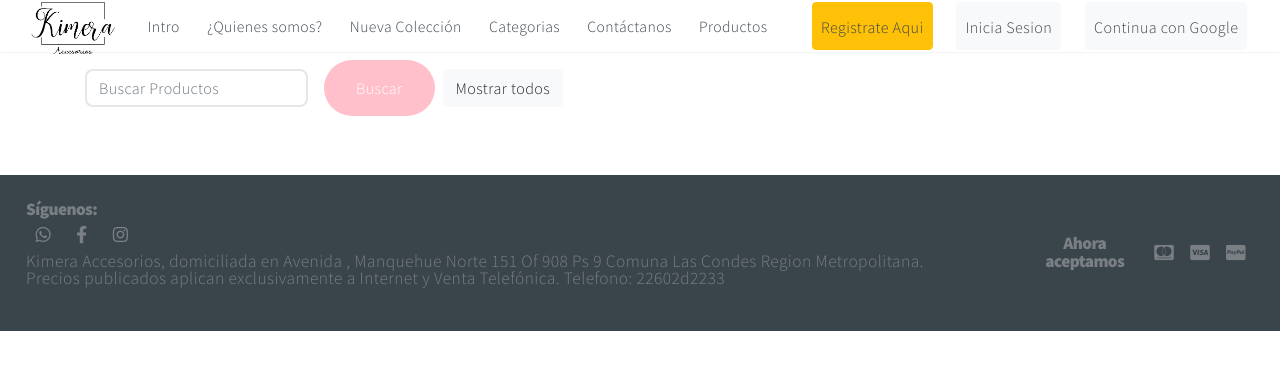
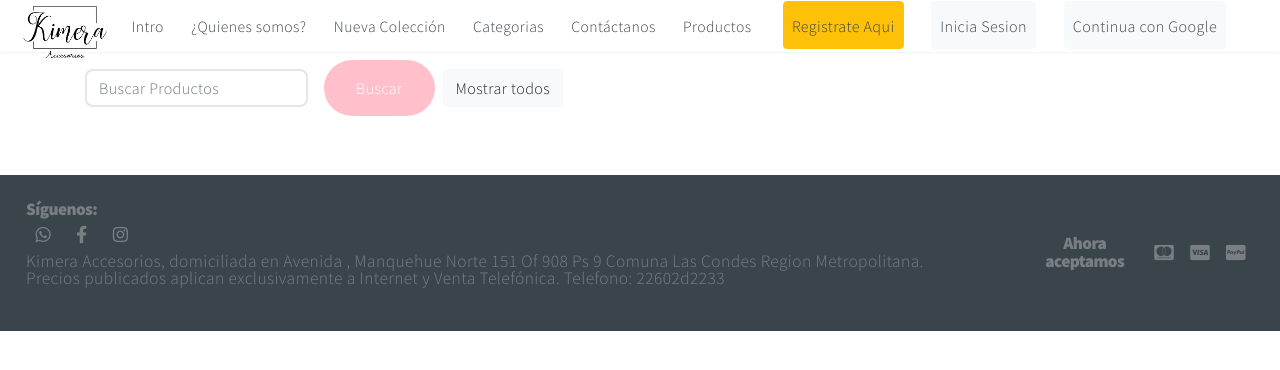
Before and after one commit to ruizender/kimera_accesories, a Rails app: page /products in a window 1280 px wide. Shown: the top 370 px of the page. Run offline with Rails 7, Linux system fonts and the light colour scheme; data that the repository does not hold is empty; parts of the project's set-up code (start-up, migrations or seed data) failed here and were passed over; some libraries are stand-ins or nearby versions.

Commit message:
modify navbar

```diff
--- a/app/views/devise/shared/_navbar.html.erb
+++ b/app/views/devise/shared/_navbar.html.erb
@@ -1,16 +1,13 @@
 <header id="header">
   <nav class="navbar navbar-expand-lg navbar-dark fixed-top">
-    <div class="mx-2">
-
         <a class="navbar-brand cuadro" href="<%= root_path %>">
           <%= image_tag("logo_kimera.png", class:'logo') %>
         </a>
-      </div>
-
       <button class="navbar-toggler" type="button" data-toggle="collapse" data-target="#navbarNav" aria-controls="navbarNav" aria-expanded="false" aria-label="Toggle navigation">
         <span class="navbar-toggler-icon"></span>
       </button>
-
+        <div class="collapse navbar-collapse" id="navbarNavAltMarkup">
+          <div class="navbar-nav">
             <ul>
               <li><a href="#intro">Intro</a></li>
               <li><a href="#one">¿Quienes somos?</a></li>
@@ -21,17 +18,13 @@
               <li><%= link_to 'Ordenes', orders_path%></li>
               <% end  %>
               <li><%= link_to 'Productos', products_path%><li>
-            </ul>
-
-          <ul class="navbar-nav ml-auto">
                 <% if current_user %>
               <li class="nav-item">
                   <% if @order.present?  %>
                         <%= link_to (shopping_cart_path(@order)) do %>
                             <i class="fas fa-shopping-cart text-secundary fa-2x mx-2"></i>
                               <% end %>
-                  <% end %>
-                </li>
+                  <% end %></li>
                 <li class="nav-item"><%= link_to (edit_user_registration_path) do %>
                     <i class="fas fa-user-edit text-secundary fa-2x"></i>
                   <% end %></li>
@@ -47,5 +40,6 @@
                     <% end %>
               </ul>
             </div>
+          </div>
   </nav>
 </header>
```
Lines whose indentation alone changed are shown as unchanged.
